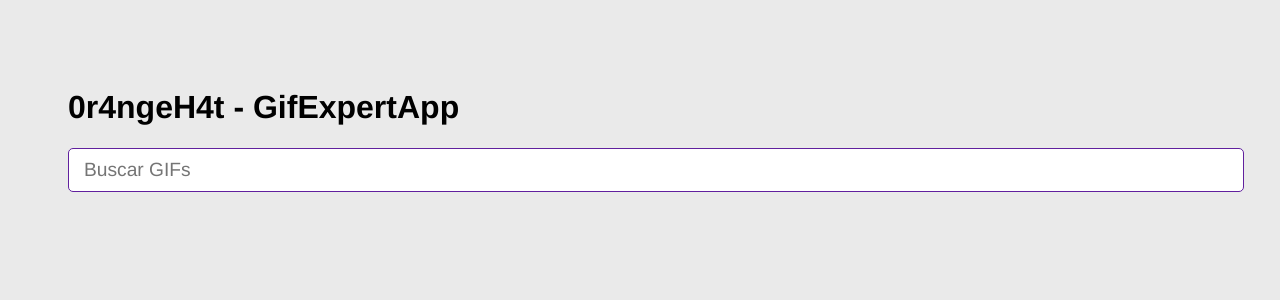
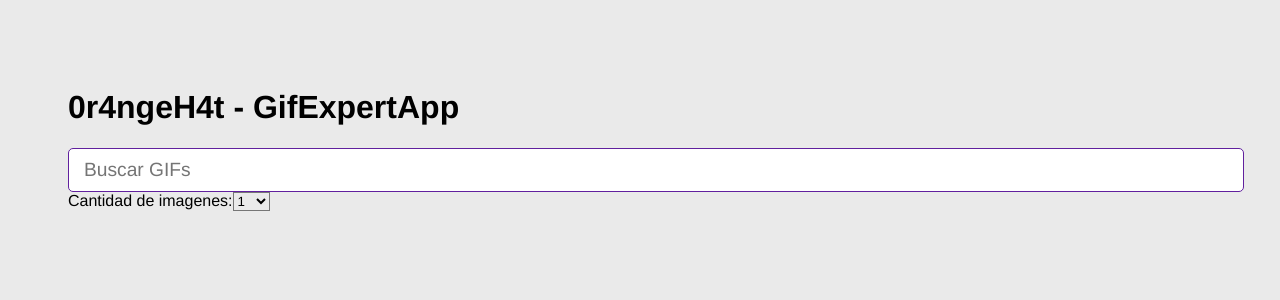
Before and after one commit to Rodieche/React---GifExpertApp, a React (Vite) app: page / in a window 1280 px wide. Shown: the top 300 px of the page. Built offline with nearby package versions, Linux system fonts and the light colour scheme.

Commit message:
se añade select en cantidad de imagenes a mostrar

```diff
--- a/src/components/AddCategory.jsx
+++ b/src/components/AddCategory.jsx
@@ -1,6 +1,8 @@
 import { useState } from "react"
 
 export const AddCategory = ({ onNewCategory }) => {
+
+    const maxImagesShow = 20;
 
     const [inputValue, setInputValue] = useState('');
 
@@ -25,6 +27,15 @@ export const AddCategory = ({ onNewCategory }) => {
                 value={ inputValue }
                 onChange={onChangeHandler}
             />
+            <label for="limit">Cantidad de imagenes:</label>
+            <select id="limit" name="limit">
+                {[...Array(maxImagesShow)].map((x, i) => {
+                    console.log(typeof i, i)
+                    return <option key={i+1}>{i+1}</option>
+                })
+
+                }
+            </select>
         </form>
     </>
   )
```
